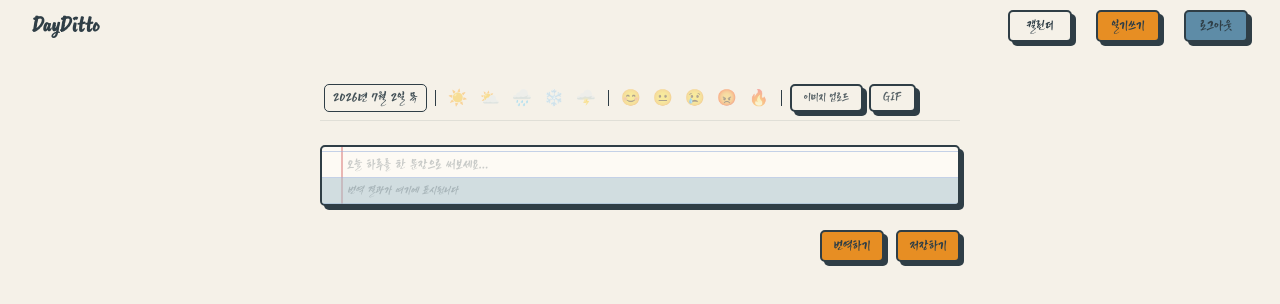
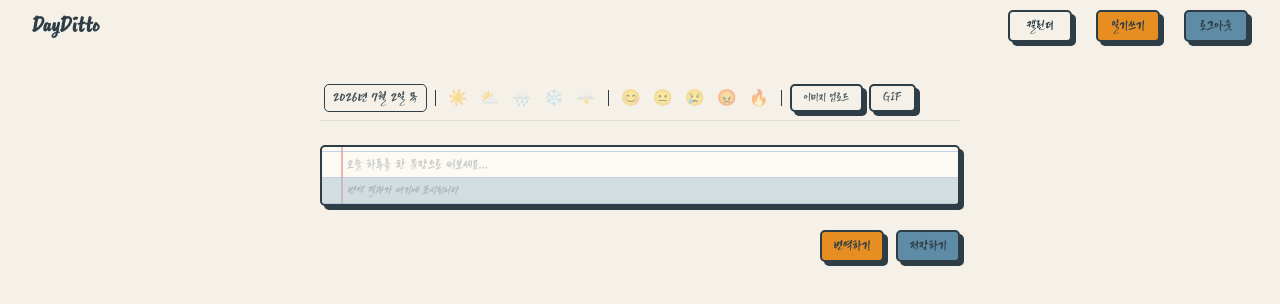
Before and after one commit to zoeyoon90/DayDitto, a Next.js app in the folder apps/web/: page /create in a window 1280 px wide. Shown: the top 304 px of the page. Built offline with nearby package versions, Linux system fonts and the light colour scheme.

Commit message:
feat: 색상 변경

```diff
--- a/apps/web/src/components/Button/Button.tsx
+++ b/apps/web/src/components/Button/Button.tsx
@@ -11,7 +11,7 @@ const buttonVariants = cva(
     variants: {
       variant: {
         default:
-          "text-mtext bg-main border-2 border-border shadow-shadow hover:translate-x-boxShadowX hover:translate-y-boxShadowY hover:shadow-none",
+          "text-mtext bg-accent border-2 border-border shadow-shadow hover:translate-x-boxShadowX hover:translate-y-boxShadowY hover:shadow-none",
         noShadow: "text-mtext bg-main border-2 border-border",
         neutral:
           "bg-bw text-text border-2 border-border shadow-shadow hover:translate-x-boxShadowX hover:translate-y-boxShadowY hover:shadow-none",
```
